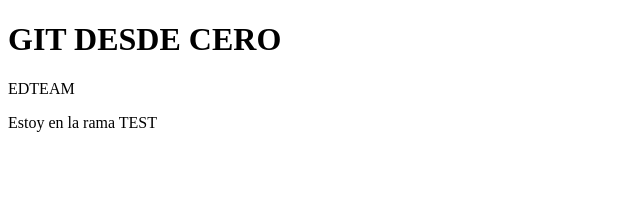
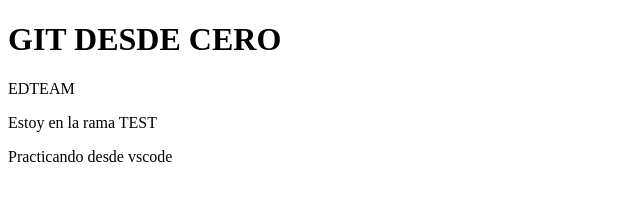
Before and after one commit to alejandrogith/practicando-git, a plain HTML site: page index.html in a window 1280 px wide. Shown: the whole page, without its empty margins (0-640 px from the left). Drawn offline with Linux system fonts and the light colour scheme.

Commit message:
Primer commit desde VSCODE

```diff
--- a/index.html
+++ b/index.html
@@ -4,7 +4,7 @@
     <meta charset="UTF-8">
     <meta http-equiv="X-UA-Compatible" content="IE=edge">
     <meta name="viewport" content="width=device-width, initial-scale=1.0">
-    <title>Practicando git</title>
+    <title>Practicando git desde VSCODE</title>
 </head>
 <body>
     <h1>GIT DESDE CERO</h1>
@@ -14,5 +14,11 @@
         <p>Estoy en la rama TEST</p>
     </section>
 
+<div>
+    <p>
+        Practicando desde vscode
+    </p>
+</div>
+
 </body>
 </html>
```
Also changed, not shown: 1 other file.
